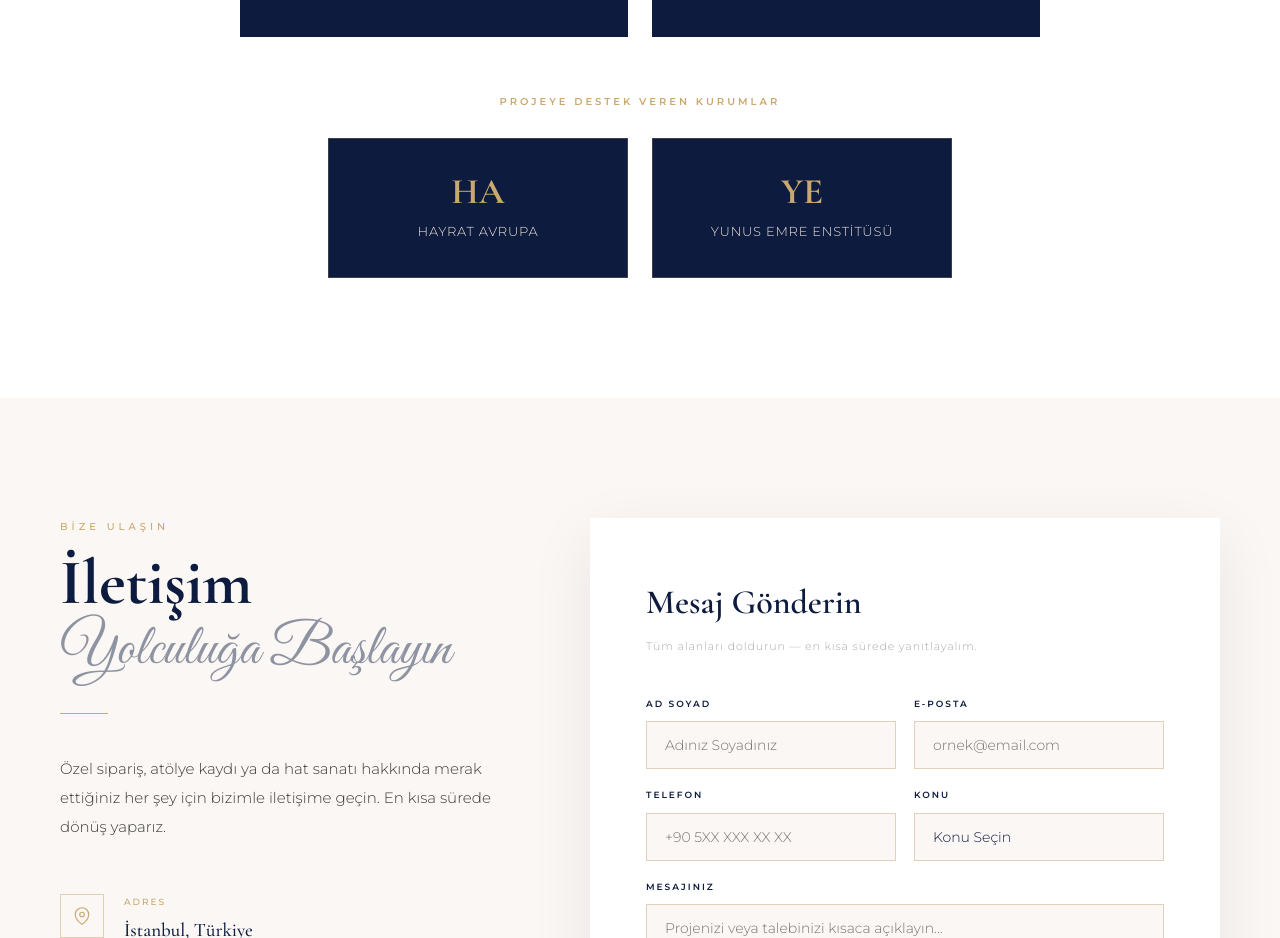
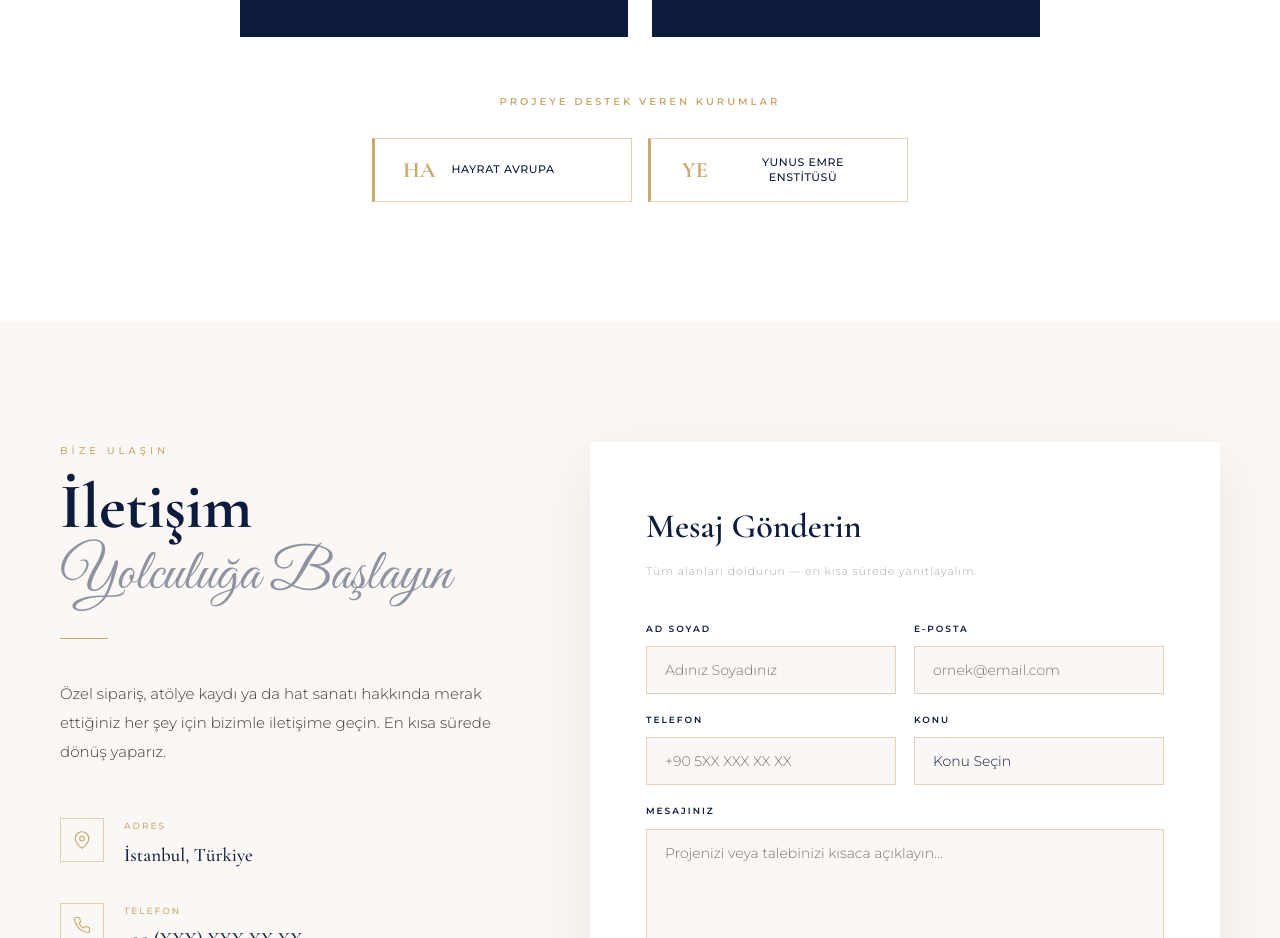
Before and after one commit to cengizz2223/turk-hat-sanati1, a Next.js app: page / in a window 1280 px wide. Shown: the part 5340-6278 px from the top of the page. Built offline with nearby package versions, Linux system fonts and the light colour scheme.

Commit message:
design: Destek kartları kompakt beyaz stil

```diff
--- a/app/globals.css
+++ b/app/globals.css
@@ -1573,53 +1573,47 @@ footer {
   display: flex;
   flex-wrap: wrap;
   justify-content: center;
-  gap: 24px;
-  max-width: 700px;
+  gap: 16px;
+  max-width: 600px;
   margin: 0 auto;
 }
 .partner-support-card {
-  background: var(--navy);
-  padding: 36px 48px;
-  display: flex;
-  flex-direction: column;
-  align-items: center;
-  gap: 10px;
+  background: var(--white);
+  border: 1px solid var(--cream-dark);
+  border-left: 3px solid var(--gold);
+  padding: 16px 28px;
+  display: flex;
+  flex-direction: row;
+  align-items: center;
+  gap: 16px;
   flex: 1;
-  min-width: 220px;
-  max-width: 300px;
-  transition: var(--transition);
-  position: relative;
-  overflow: hidden;
-}
-.partner-support-card::before {
-  content: '';
-  position: absolute;
-  inset: 0;
-  border: 1px solid rgba(201, 169, 110, 0.25);
-  pointer-events: none;
+  min-width: 200px;
+  max-width: 260px;
+  transition: var(--transition);
 }
 .partner-support-card:hover {
-  transform: translateY(-4px);
-  box-shadow: 0 12px 40px rgba(13, 27, 62, 0.25);
-}
-.partner-support-card:hover::before {
-  border-color: rgba(201, 169, 110, 0.6);
+  border-color: var(--gold);
+  border-left-color: var(--gold);
+  background: var(--cream-light);
+  transform: translateY(-2px);
+  box-shadow: 0 6px 24px rgba(13, 27, 62, 0.08);
 }
 .partner-support-abbr {
   font-family: var(--font-serif), serif;
-  font-size: 36px;
+  font-size: 22px;
   font-weight: 700;
   color: var(--gold);
   line-height: 1;
+  min-width: 32px;
 }
 .partner-support-name {
   font-family: var(--font-sans), sans-serif;
-  font-size: 13px;
-  font-weight: 300;
-  color: var(--cream);
-  letter-spacing: 0.06em;
-  text-align: center;
-  text-transform: uppercase;
+  font-size: 11px;
+  font-weight: 500;
+  color: var(--navy);
+  letter-spacing: 0.05em;
+  text-transform: uppercase;
+  line-height: 1.4;
 }
 
 /* =============================================
```
